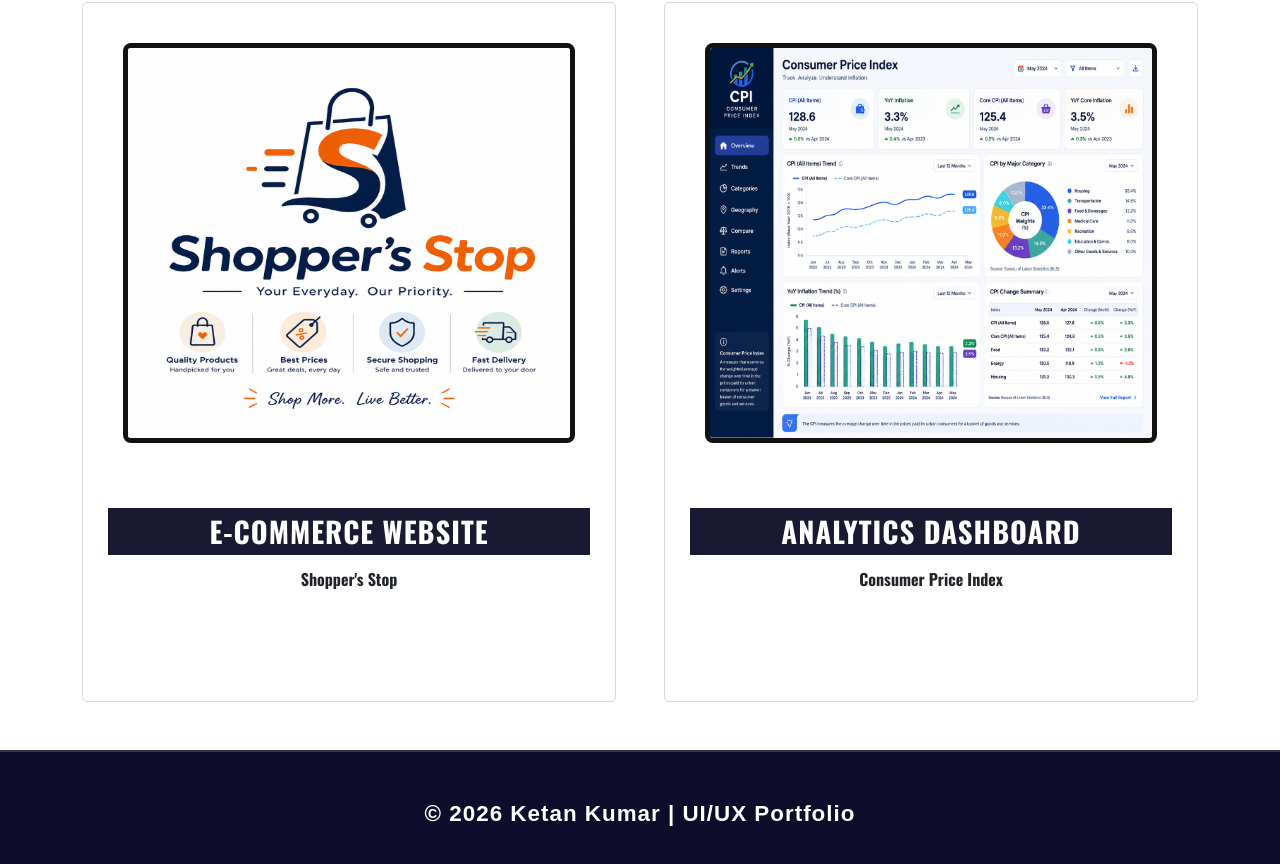
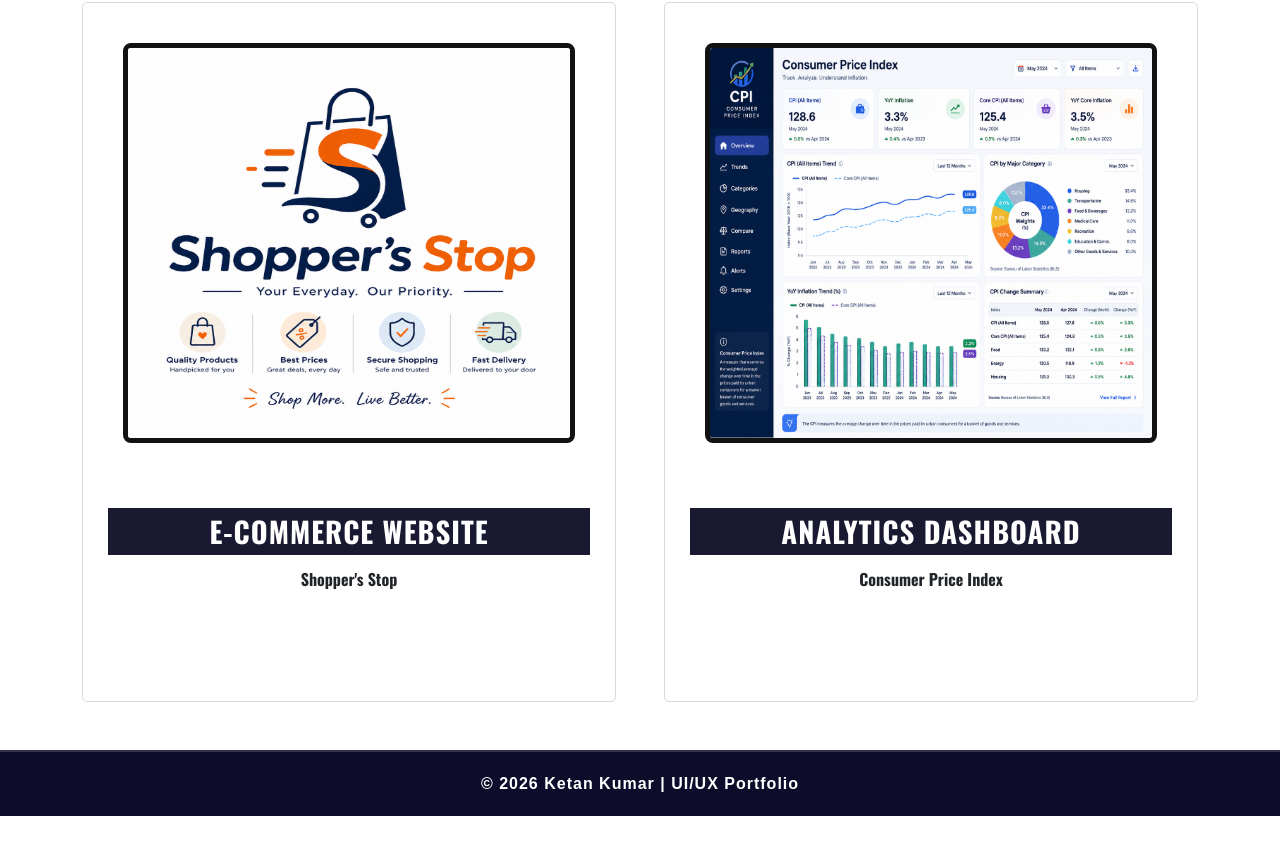
Before and after one commit to ketan0786/SEG3125-portfolio-website, a plain HTML site: page index.html in a window 1280 px wide. Shown: the part 1948-2812 px from the top of the page. After the commit the page ends 2764 px from the top, so only its background shows below. Drawn offline with nearby package versions, Linux system fonts and the light colour scheme; files whose address does not match are found by name.

Commit message:
Changed footer outlook on small devices

```diff
--- a/style.css
+++ b/style.css
@@ -228,8 +228,8 @@ h2.mb-5 {
     background-color: #0d0d2b;
     color: white;
     text-align: center;
-    padding: 45px 20px;
-    font-size: 1.4rem;
+    padding: 20px 15px;
+    font-size: 1rem;
     font-weight: 600;
     letter-spacing: 1px;
     border-top: 2px solid rgba(255,255,255,0.15);
```
